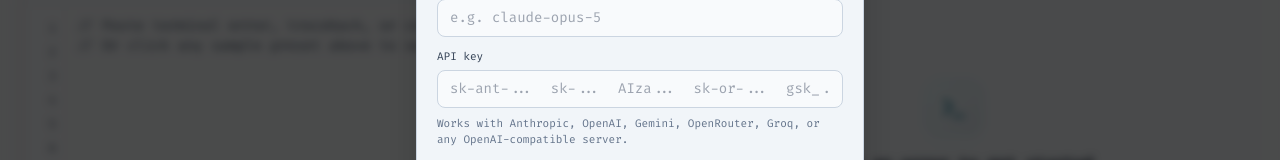
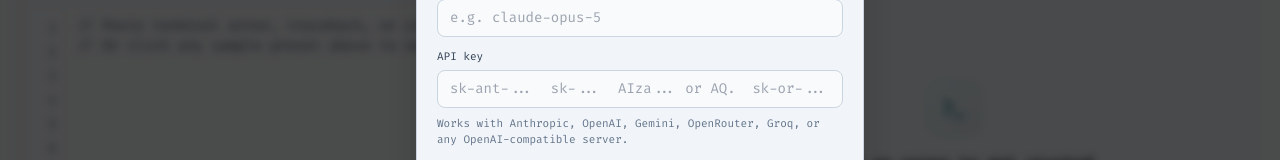
Before and after one commit to rupakkumar-76319/ErrorSpeak, a React (Vite) app: page / in a window 1280 px wide. Both pictures are taken after a click on the button "Connect Any LLM". Shown: the part 273-433 px from the top of the page. Built offline with nearby package versions, Linux system fonts and the light colour scheme; the HTML template or start-up script is replaced by a standard one.

Commit message:
Update the LLM connector

```diff
--- a/src/components/SettingsModal.jsx
+++ b/src/components/SettingsModal.jsx
@@ -64,7 +64,7 @@
           spellCheck={false}
           value={apiKey}
           onChange={(e) => setApiKey(e.target.value.trim())}
-          placeholder="sk-ant-...  sk-...  AIza...  sk-or-...  gsk_..."
+          placeholder="sk-ant-...  sk-...  AIza... or AQ.  sk-or-...  gsk_..."
           className={inputClass}
         />
 
--- a/src/engine/providers.js
+++ b/src/engine/providers.js
@@ -16,7 +16,7 @@
   if (key.startsWith('sk-ant-')) return 'anthropic';
   if (key.startsWith('sk-or-')) return 'openrouter';
   if (key.startsWith('gsk_')) return 'groq';
-  if (key.startsWith('AIza')) return 'gemini';
+  if (key.startsWith('AIza') || key.startsWith('AQ.')) return 'gemini'; // AI Studio issues both formats
   if (key.startsWith('sk-')) return 'openai';
   return null;
 }
--- a/src/engine/redact.js
+++ b/src/engine/redact.js
@@ -7,7 +7,7 @@
   { label: 'OpenAI-style key', pattern: /\bsk-[A-Za-z0-9_\-]{20,}/g, replace: '<API_KEY>' },
   { label: 'GitHub token', pattern: /\b(?:ghp|gho|ghu|ghs|ghr)_[A-Za-z0-9]{20,}|\bgithub_pat_[A-Za-z0-9_]{20,}/g, replace: '<GITHUB_TOKEN>' },
   { label: 'AWS access key', pattern: /\b(?:AKIA|ASIA)[A-Z0-9]{16}\b/g, replace: '<AWS_KEY>' },
-  { label: 'Google API key', pattern: /\bAIza[0-9A-Za-z_\-]{35}\b/g, replace: '<API_KEY>' },
+  { label: 'Google API key', pattern: /\bAIza[0-9A-Za-z_\-]{35}\b|\bAQ\.Ab[0-9A-Za-z_\-]{30,}/g, replace: '<API_KEY>' },
   { label: 'Slack token', pattern: /\bxox[abprs]-[A-Za-z0-9-]{10,}/g, replace: '<SLACK_TOKEN>' },
   { label: 'JWT', pattern: /\beyJ[A-Za-z0-9_\-]{8,}\.[A-Za-z0-9_\-]{8,}\.[A-Za-z0-9_\-]{8,}/g, replace: '<JWT>' },
   { label: 'Bearer token', pattern: /(Bearer\s+)[A-Za-z0-9._\-~+/]{12,}=*/gi, replace: '$1<TOKEN>' },
--- a/src/engine/test-parser.js
+++ b/src/engine/test-parser.js
@@ -82,6 +82,7 @@
 expect('Mixed-slash Windows path masked', redactSecrets('C:\\Users/joe/AppData/x.py').text, 'C:\\Users/<USER>/AppData/x.py');
 expect('Trace still readable', red.text.includes('password authentication failed'), true);
 const keys = redactSecrets('ANTHROPIC_API_KEY=sk-ant-api03-abcdefghijklmnop1234 token ghp_abcdefghijklmnopqrstuvwxyz0123456789 AKIAIOSFODNN7EXAMPLE');
+expect('New Google key format removed', redactSecrets('key=AQ.Ab8RN6abcdefghijklmnopqrstuvwxyz0123456789').text.includes('AQ.Ab8'), false);
 expect('API keys removed', /sk-ant-api03|ghp_|AKIA/.test(keys.text), false);
 expect('Findings counted', keys.findings.length >= 3, true);
 
@@ -137,6 +138,7 @@
 expect('OpenRouter key (not OpenAI)', detectProvider({ apiKey: 'sk-or-v1-x' }), 'openrouter');
 expect('OpenAI key', detectProvider({ apiKey: 'sk-proj-x' }), 'openai');
 expect('Gemini key', detectProvider({ apiKey: 'AIzaSyx' }), 'gemini');
+expect('Gemini key, new AQ. format', detectProvider({ apiKey: 'AQ.Ab8x' }), 'gemini');
 expect('Groq key', detectProvider({ apiKey: 'gsk_x' }), 'groq');
 expect('Base URL wins (e.g. Ollama)', detectProvider({ apiKey: '', baseUrl: 'http://localhost:11434/v1' }), 'custom');
 expect('Unknown key', detectProvider({ apiKey: 'abc123' }), null);
```
Also changed, not shown: 1 other file (tests, documents, lock files or other folders).
